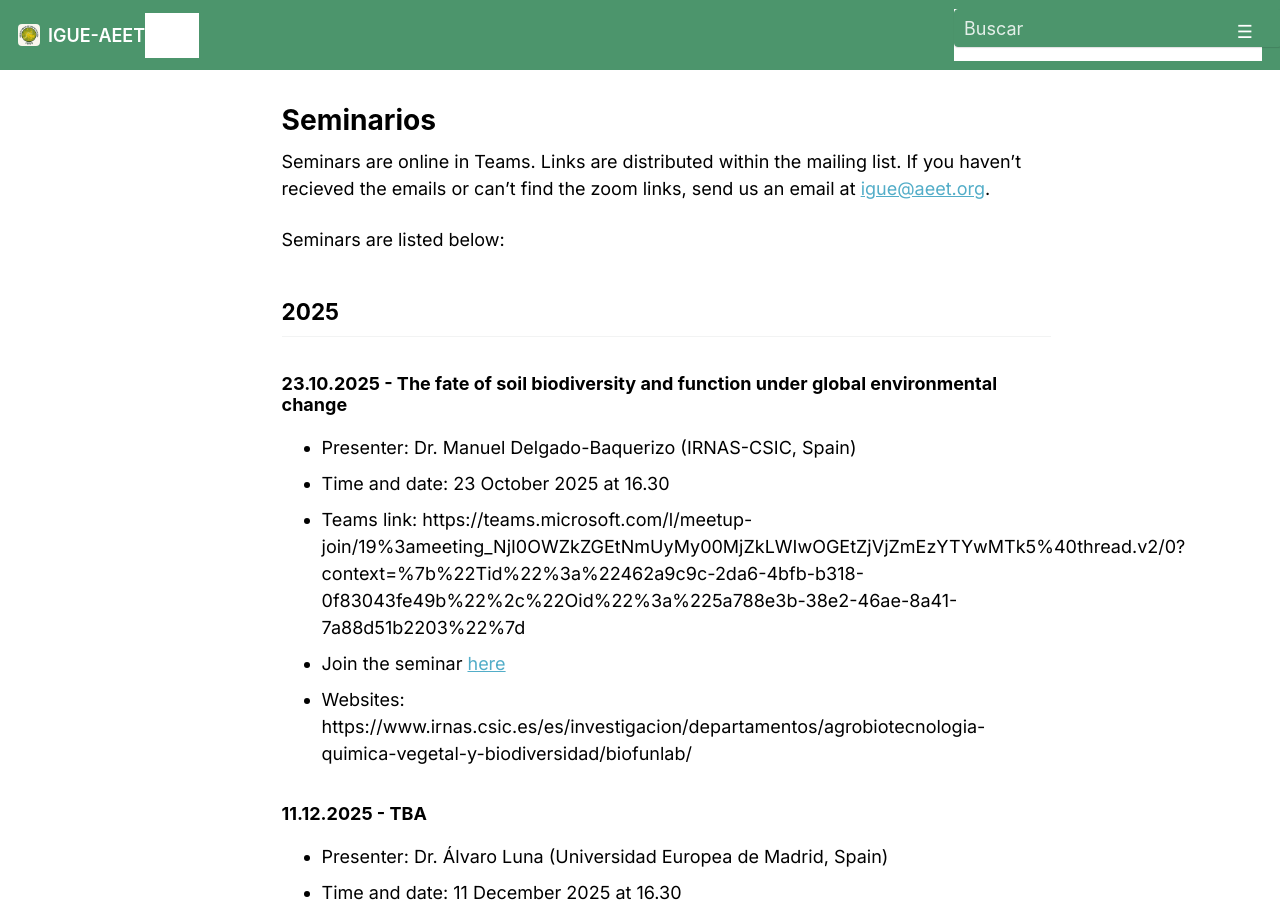
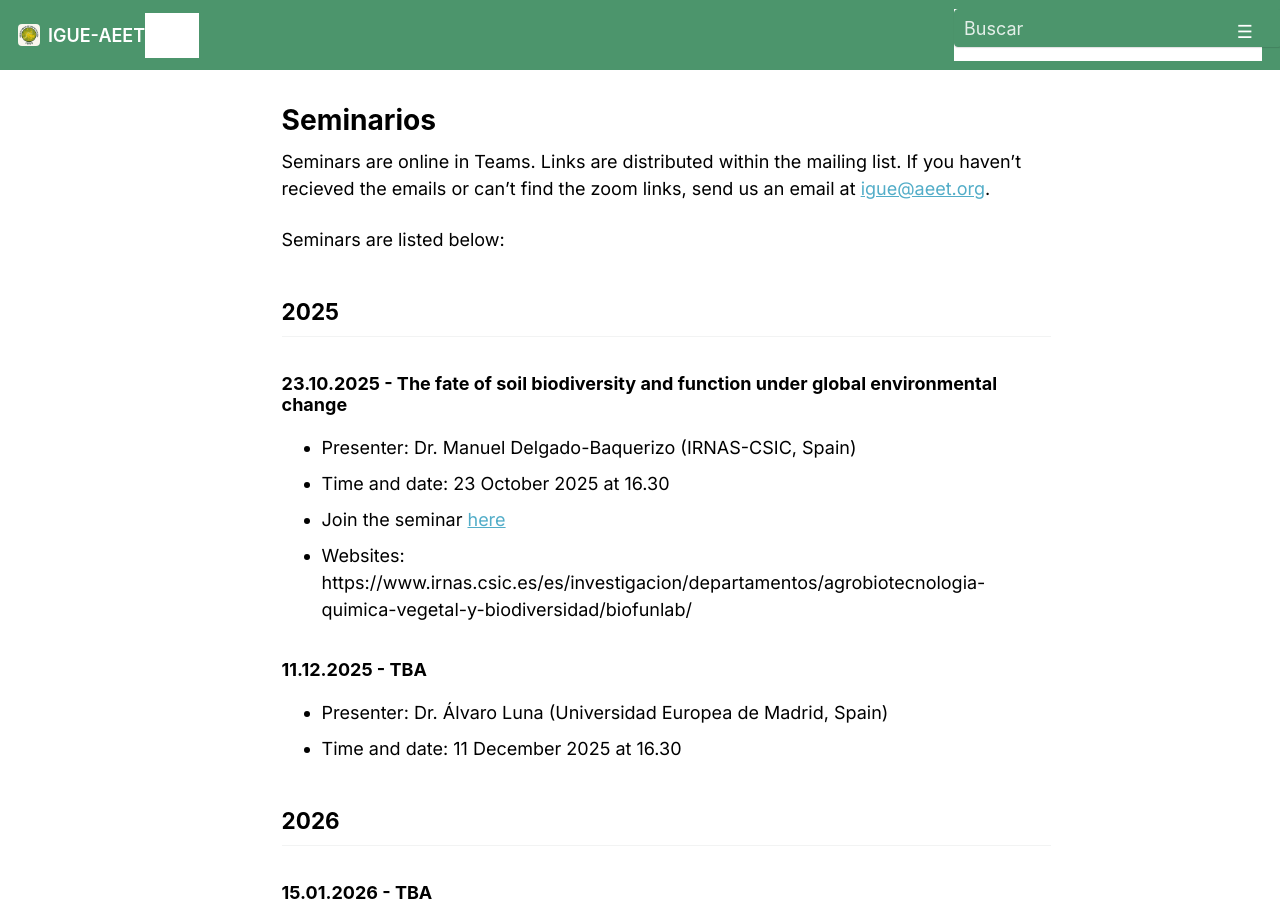
Before and after one commit to igue-aeet/igue-aeet.github.io, a Jekyll site: the page built from _pages/seminarios.md, in a window 1280 px wide and 900 px high. Built offline with Jekyll 4.4.1, drawn with Linux system fonts in a browser that asks for light colours; a script that is not in the unit is left out.

Commit message:
Seminars 2

```diff
--- a/_pages/seminarios.md
+++ b/_pages/seminarios.md
@@ -19,7 +19,6 @@ Seminars are listed below:
 
 - Presenter: Dr. Manuel Delgado-Baquerizo (IRNAS-CSIC, Spain)
 - Time and date: 23  October 2025 at 16.30
-- Teams link: https://teams.microsoft.com/l/meetup-join/19%3ameeting_NjI0OWZkZGEtNmUyMy00MjZkLWIwOGEtZjVjZmEzYTYwMTk5%40thread.v2/0?context=%7b%22Tid%22%3a%22462a9c9c-2da6-4bfb-b318-0f83043fe49b%22%2c%22Oid%22%3a%225a788e3b-38e2-46ae-8a41-7a88d51b2203%22%7d
 - Join the seminar [here](https://teams.microsoft.com/l/meetup-join/19%3ameeting_NjI0OWZkZGEtNmUyMy00MjZkLWIwOGEtZjVjZmEzYTYwMTk5%40thread.v2/0?context=%7b%22Tid%22%3a%22462a9c9c-2da6-4bfb-b318-0f83043fe49b%22%2c%22Oid%22%3a%225a788e3b-38e2-46ae-8a41-7a88d51b2203%22%7d)
 - Websites: https://www.irnas.csic.es/es/investigacion/departamentos/agrobiotecnologia-quimica-vegetal-y-biodiversidad/biofunlab/
 
@@ -27,6 +26,7 @@ Seminars are listed below:
 
 - Presenter: Dr. Álvaro Luna (Universidad Europea de Madrid, Spain)
 - Time and date: 11 December 2025 at 16.30
+
 
 ## 2026
 
```
